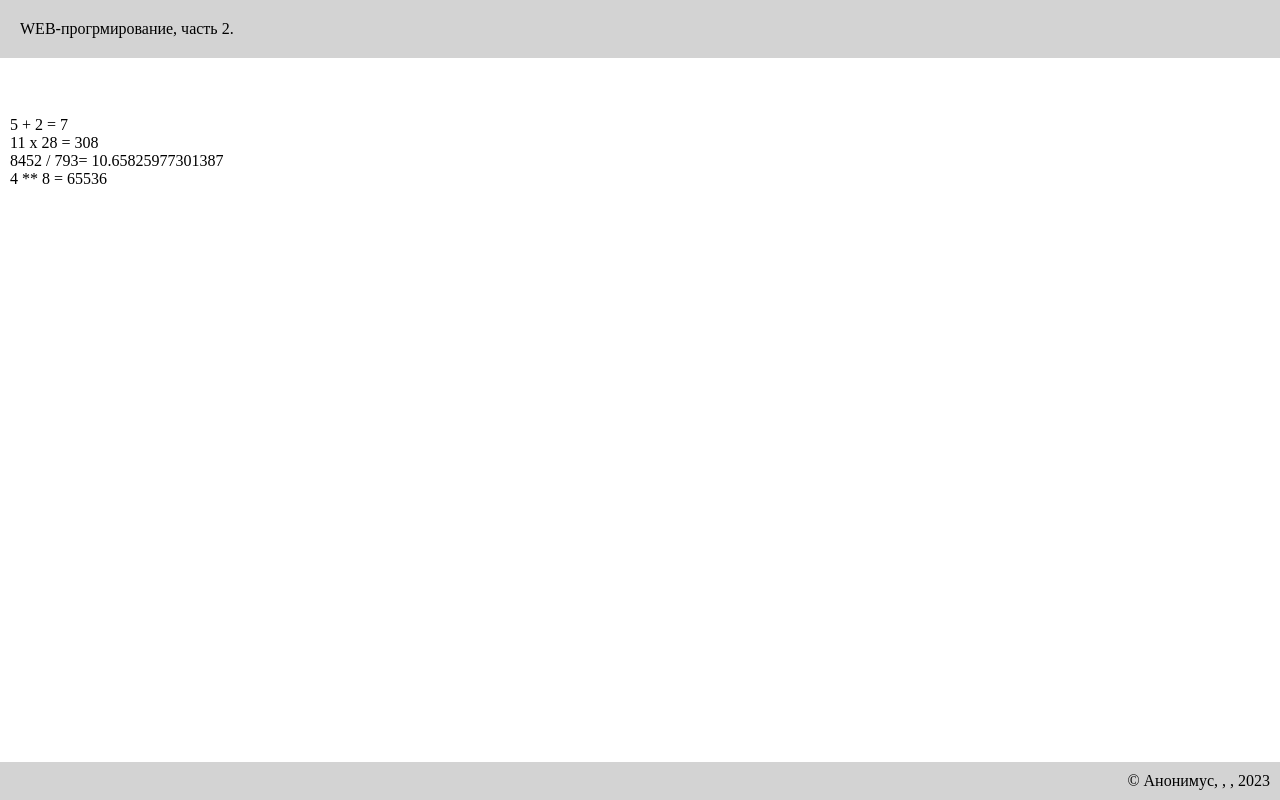
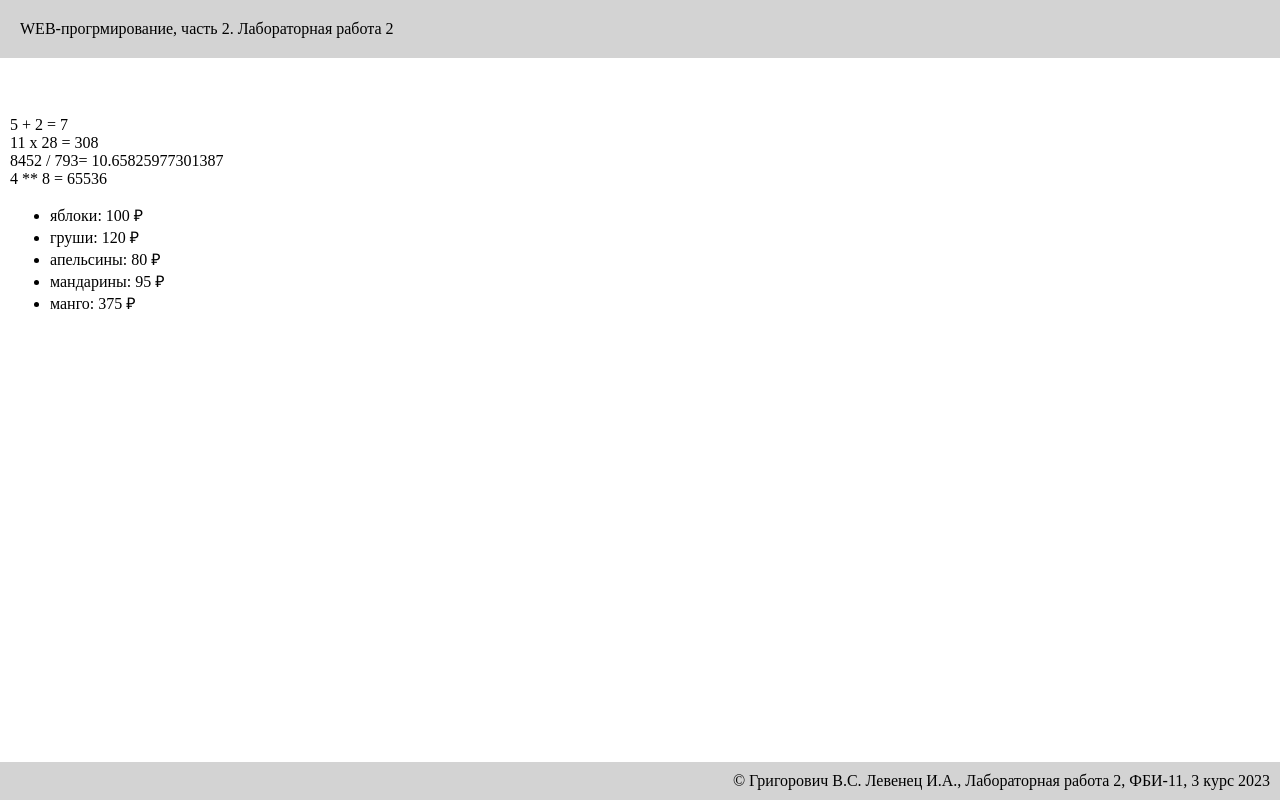
Before and after one commit to Ivanlololoshca/webprogramming-labs-2, a Flask app: page /lab2/example in a window 1280 px wide. Run offline with Flask 3, Linux system fonts and the light colour scheme.

Commit message:
efefefefhwrh3ewg

```diff
--- a/app.py
+++ b/app.py
@@ -234,6 +234,15 @@ def kyking():
 @app.route('/lab2/example')
 def example():
     name = 'Григорович В.С. Левенец И.А.'
-    lab = 'Лабораторная работа 2'
-    grub = 'ФБИ-11Б =, 3 курс'
-    return render_template('example.html')
+    lab_num = 'Лабораторная работа 2'
+    group = 'ФБИ-11'
+    course = '3 курс'
+    fruits = [
+      {'name':'яблоки', 'price':100},
+      {'name':'груши', 'price':120},
+      {'name':'апельсины', 'price':80},
+      {'name':'мандарины', 'price':95},
+      {'name':'манго', 'price':375},
+    ]
+    return render_template('example.html',
+    name=name, lab_num=lab_num, group=group, course=course, fruits=fruits)
--- a/templates/example.html
+++ b/templates/example.html
@@ -8,7 +8,7 @@
 </head>
 <body>
     <header>
-        WEB-прогрмирование, часть 2. {% if lab %} Лабораторная работа 2 {% endif %}
+        WEB-прогрмирование, часть 2. {% if lab_num %}Лабораторная работа 2{% endif %}
     </header>
 
     <main>
@@ -16,7 +16,14 @@
         <br> 11 x 28 = {{11 * 28}}
         <br> 8452 / 793= {{8452/793}}
         <br> 4 ** 8 = {{4 ** 8}}
-    </main>
+
+    <ul>
+        {% for f in fruits %}
+        <li>{{ f.name }}: {{ f.price }} &#x20bd;</li>
+        {% endfor %}
+    </ul>
+
+   </main>
 
     <footer>
         &copy;
@@ -25,8 +32,9 @@
         {% else %}
             Анонимус,
         {% endif %}
-        {{lab}},
-        {{grub}},
+        {{lab_num}},
+        {{group}},
+        {{course}}
         2023
     </footer>
 </body>
```
